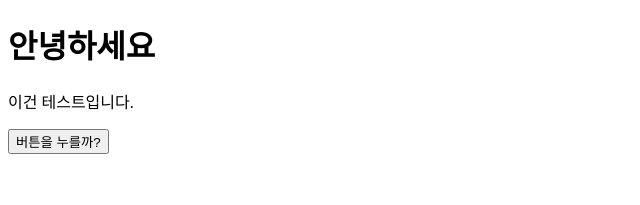
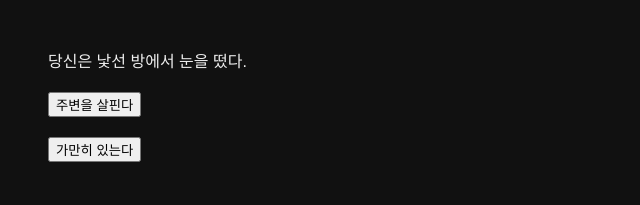
Before and after one commit to dt7070573/fjdashk01, a plain HTML site: page index.html in a window 1280 px wide. Shown: the whole page, without its empty margins (0-640 px from the left). Drawn offline with Linux system fonts and the light colour scheme.

Commit message:
Update index.html

```diff
--- a/index.html
+++ b/index.html
@@ -1,18 +1,57 @@
 <!DOCTYPE html>
 <html>
-  <head>
-    <meta charset="utf-8">
-    <title>My First Game</title>
-  </head>
-  <body>
-    <h1>안녕하세요</h1>
-    <p>이건 테스트입니다.</p>
-  </body>
+<head>
+  <meta charset="utf-8">
+  <title>Room</title>
+  <style>
+    body {
+      font-family: sans-serif;
+      background: #111;
+      color: #eee;
+      padding: 40px;
+    }
+    button {
+      margin-top: 20px;
+      display: block;
+    }
+  </style>
+</head>
+<body>
 
+  <div id="text">
+    당신은 낯선 방에서 눈을 떴다.
+  </div>
 
-<button onclick="alert('눌렀다면 당신은 2026년에 줩의 행운을 받습니다!')">
-버튼을 누를까?
-</button>
+  <div id="choices">
+    <button onclick="next('look')">주변을 살핀다</button>
+    <button onclick="next('wait')">가만히 있는다</button>
+  </div>
 
+  <script>
+    function next(choice) {
+      const text = document.getElementById('text');
+      const choices = document.getElementById('choices');
 
+      if (choice === 'look') {
+        text.innerText = '방은 조용하다. 너무 조용하다.';
+        choices.innerHTML = `
+          <button onclick="next('door')">문을 연다</button>
+        `;
+      }
+
+      if (choice === 'wait') {
+        text.innerText = '시간이 흐른다. 아무 일도 일어나지 않는다.';
+        choices.innerHTML = `
+          <button onclick="next('look')">다시 주변을 살핀다</button>
+        `;
+      }
+
+      if (choice === 'door') {
+        text.innerText = '문 너머에서 무언가가 당신을 보고 있다.';
+        choices.innerHTML = '';
+      }
+    }
+  </script>
+
+</body>
 </html>
```
